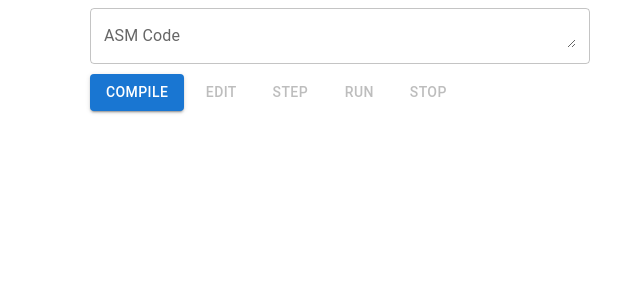
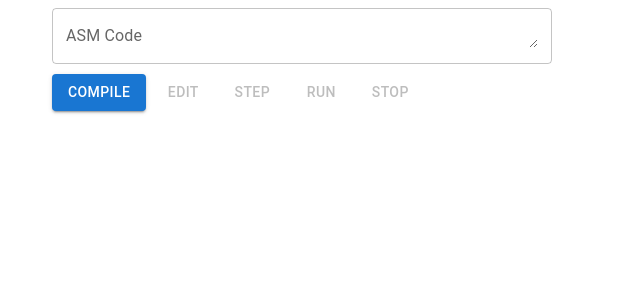
Before and after one commit to tony-ist/arpuemu, a React (Vite) app: page / in a window 1280 px wide. Shown: the top 300 px of the page, without its empty margins (12-652 px from the left). Built offline with nearby package versions, Linux system fonts and the light colour scheme; a web font is replaced by a local one.

Commit message:
Replace container/box with grid in main page, resize textarea

```diff
--- /dev/null
+++ b/src/components/code-editor/CodeEditor.module.css
@@ -0,0 +1,10 @@
+.textAreaContainer textarea {
+  font-family: RobotoMono, sans-serif;
+  resize: vertical;
+  height: calc(100vh - 100px);
+}
+
+/*@media (min-width: 1070px) {*/
+/*  .textAreaContainer textarea {*/
+/*  }*/
+/*}*/
--- a/src/components/code-editor/CodeEditor.tsx
+++ b/src/components/code-editor/CodeEditor.tsx
@@ -5,6 +5,7 @@ import ArrowForwardIcon from '@mui/icons-material/ArrowForward';
 import React from 'react';
 import { AsmLine } from '../../asm/AsmLine.ts';
 import { toHex } from '../../asm/asm-util.ts';
+import styles from './CodeEditor.module.css';
 
 interface CodeEditorPropsType {
   isEditing: boolean;
@@ -27,7 +28,7 @@ export function CodeEditor(props: CodeEditorPropsType) {
   const { isEditing, asmLines, currentLineIndex, asmCode, setAsmCode } = props;
 
   if (!isEditing && !asmLines) {
-    throw new Error(`Invalid CodeEditor state: isEditing: "${isEditing}" and asmLines: "${asmLines}"`)
+    throw new Error(`Invalid CodeEditor state: isEditing: "${isEditing}" and asmLines: "${asmLines}"`);
   }
 
   return (
@@ -35,18 +36,21 @@ export function CodeEditor(props: CodeEditorPropsType) {
       {
         isEditing &&
         <TextField
+          className={styles.textAreaContainer}
           label='ASM Code'
           value={asmCode}
           onChange={(textArea) => setAsmCode(textArea.target.value)}
           multiline
           fullWidth
-          maxRows={30}
-          inputProps={{ style: { fontFamily: 'RobotoMono, sans-serif', resize: 'vertical' } }}
         />
       }
       {
         !isEditing &&
-        <Box sx={{ height: 700, overflowY: 'scroll', resize: 'vertical' }}>
+        <Box sx={{
+          height: 'calc(100vh - 70px)',
+          overflowY: 'scroll',
+          resize: 'vertical'
+        }}>
           <Box>
             {
               asmLines &&
--- a/src/components/main-page/MainPage.tsx
+++ b/src/components/main-page/MainPage.tsx
@@ -1,12 +1,13 @@
 import React, { useContext, useEffect, useRef, useState } from 'react';
 import Box from '@mui/material/Box';
 import { EmulatorContext } from '../App.tsx';
-import { Container } from '@mui/material';
+import Grid from '@mui/material/Grid';
 import styles from './MainPage.module.css';
 import { CodeEditor } from '../code-editor/CodeEditor.tsx';
 import { EmulatorStateViewer } from '../state-viewer/EmulatorStateViewer.tsx';
 import { PortInput } from '../port-input/PortInput.tsx';
 import { EmulatorControls } from '../controls/EmulatorControls.tsx';
+import Container from '@mui/material/Container';
 
 const RUN_INTERVAL_MS = 1;
 
@@ -116,8 +117,8 @@ export function MainPage() {
   return (
     <>
       <Container>
-        <Box className={styles.panelsContainer} sx={{ display: 'flex', justifyContent: 'space-around' }}>
-          <Box>
+        <Grid container className={styles.panelsContainer}>
+          <Grid item>
             <CodeEditor
               isEditing={isEditing}
               asmLines={emulatorState?.asmLines}
@@ -134,8 +135,8 @@ export function MainPage() {
               setIsEditing={setIsEditing}
               isRunning={isRunning}
             />
-          </Box>
-          <Box>
+          </Grid>
+          <Grid item>
             {
               error &&
               <Box className={styles.errorContainer}>{error}</Box>
@@ -154,8 +155,8 @@ export function MainPage() {
                 <EmulatorStateViewer emulatorState={emulatorState} />
               </Box>
             }
-          </Box>
-        </Box>
+          </Grid>
+        </Grid>
       </Container>
     </>
   );
--- /dev/null
+++ b/src/components/state-viewer/EmulatorStateViewer.module.css
@@ -0,0 +1,4 @@
+.panelsContainer {
+  display: flex;
+  justify-content: space-around;
+}
--- a/src/components/state-viewer/EmulatorStateViewer.tsx
+++ b/src/components/state-viewer/EmulatorStateViewer.tsx
@@ -1,5 +1,5 @@
 import Box from '@mui/material/Box';
-import styles from '../main-page/MainPage.module.css';
+import styles from './EmulatorStateViewer.module.css';
 import { toHex } from '../../asm/asm-util.ts';
 import { PMemViewer } from '../pmem-viewer/PMemViewer.tsx';
 import { RegViewer } from '../reg-viewer/RegViewer.tsx';
--- a/src/index.css
+++ b/src/index.css
@@ -6,3 +6,14 @@
 body {
   font-family: RobotoMono, sans-serif;
 }
+
+::-webkit-scrollbar {
+  -webkit-appearance: none;
+  width: 7px;
+}
+
+::-webkit-scrollbar-thumb {
+  border-radius: 4px;
+  background-color: rgba(0,0,0,.5);
+  -webkit-box-shadow: 0 0 1px rgba(255,255,255,.5);
+}
```
